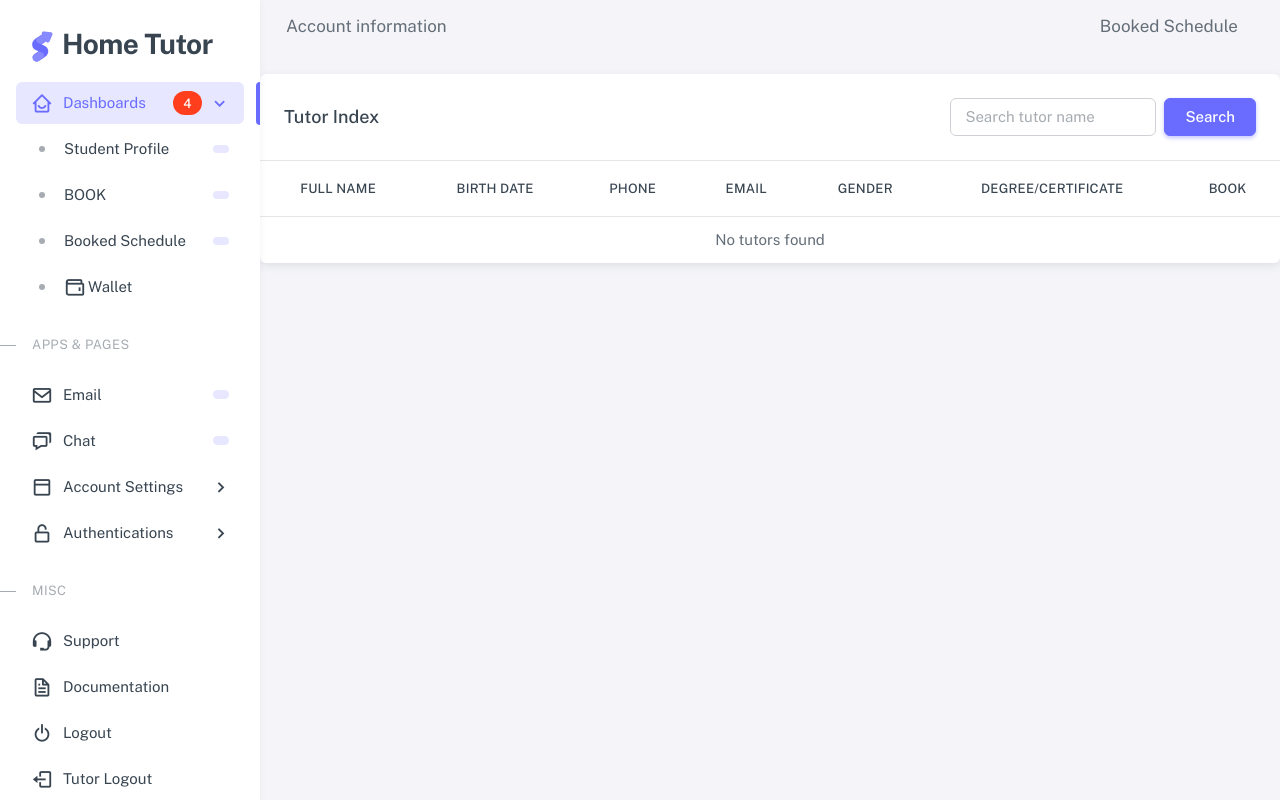
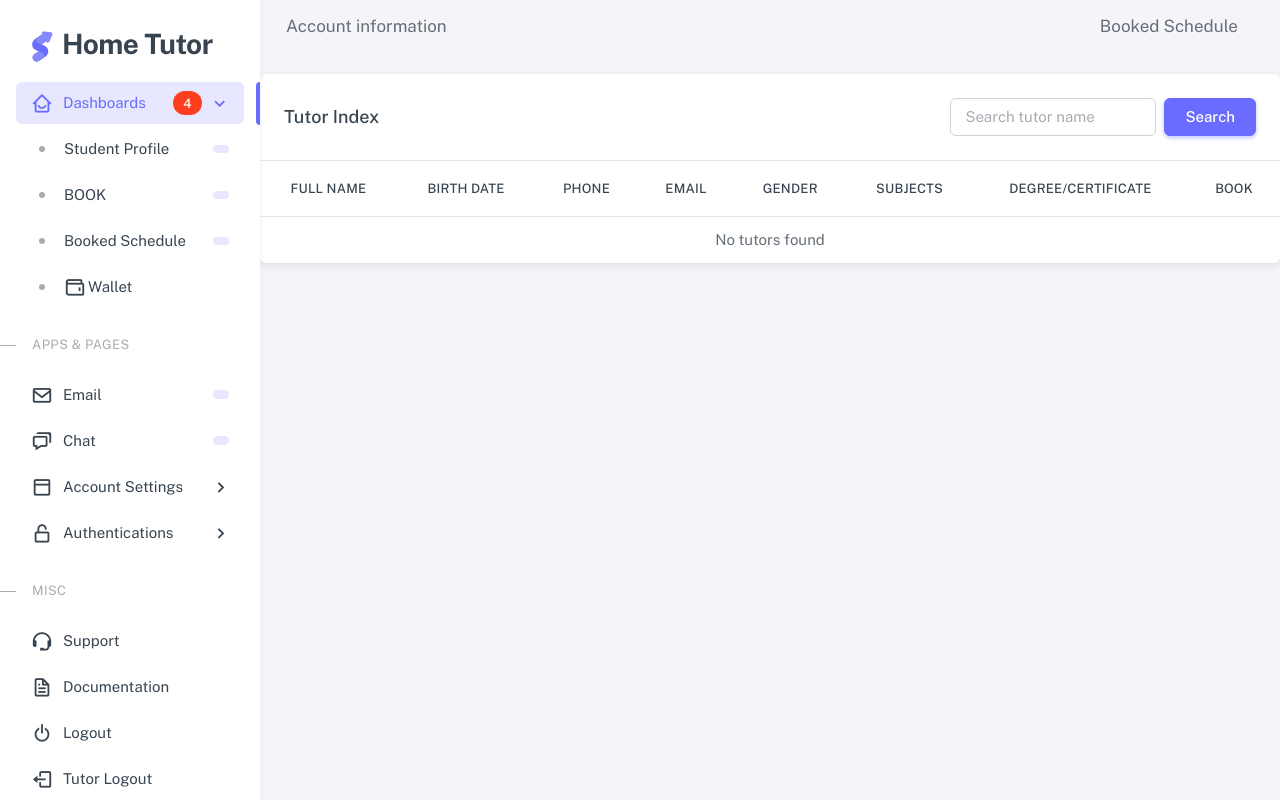
Before and after one commit to nguyenliem0507/T-m-ng-i-d-y, a Django app: page /tutor-index in a window 1280 px wide. Run offline with Django 5.2, Linux system fonts and the light colour scheme; data that the repository does not hold is empty; some libraries are stand-ins or nearby versions.

Commit message:
update tutor_index.html

```diff
--- a/on_demand_tutor/home/templates/tutor/tutor-index.html
+++ b/on_demand_tutor/home/templates/tutor/tutor-index.html
@@ -36,6 +36,7 @@
             <th>Phone</th>
             <th>Email</th>
             <th>Gender</th>
+            <th>Subjects</th>
             <th>Degree/Certificate</th>
             <th>Book</th>
           </tr>
@@ -49,6 +50,7 @@
                 <td>{{ item.Phone }}</td>
                 <td>{{ item.Email }}</td>
                 <td>{{ item.Gender }}</td>
+                <td>{{ item.Subjects }}</td>
                 <td>{{ item.Degree }}</td>
                 <td>
                   <button type="button" class="btn">
@@ -65,7 +67,7 @@
               {% endfor %}
           {% else %}
               <tr>
-                  <td colspan="7" class="text-center">No tutors found</td>
+                  <td colspan="8" class="text-center">No tutors found</td>
               </tr>
           {% endif %}
         </tbody>
```
